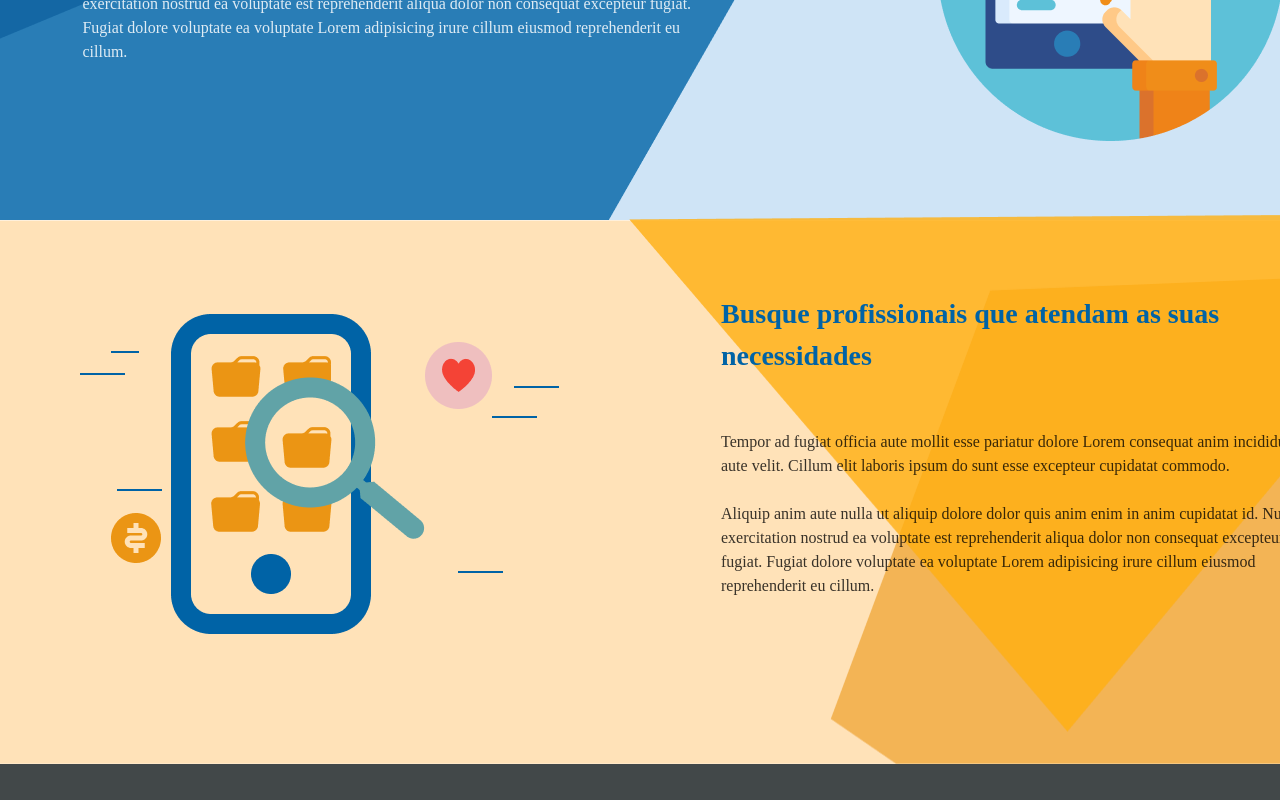
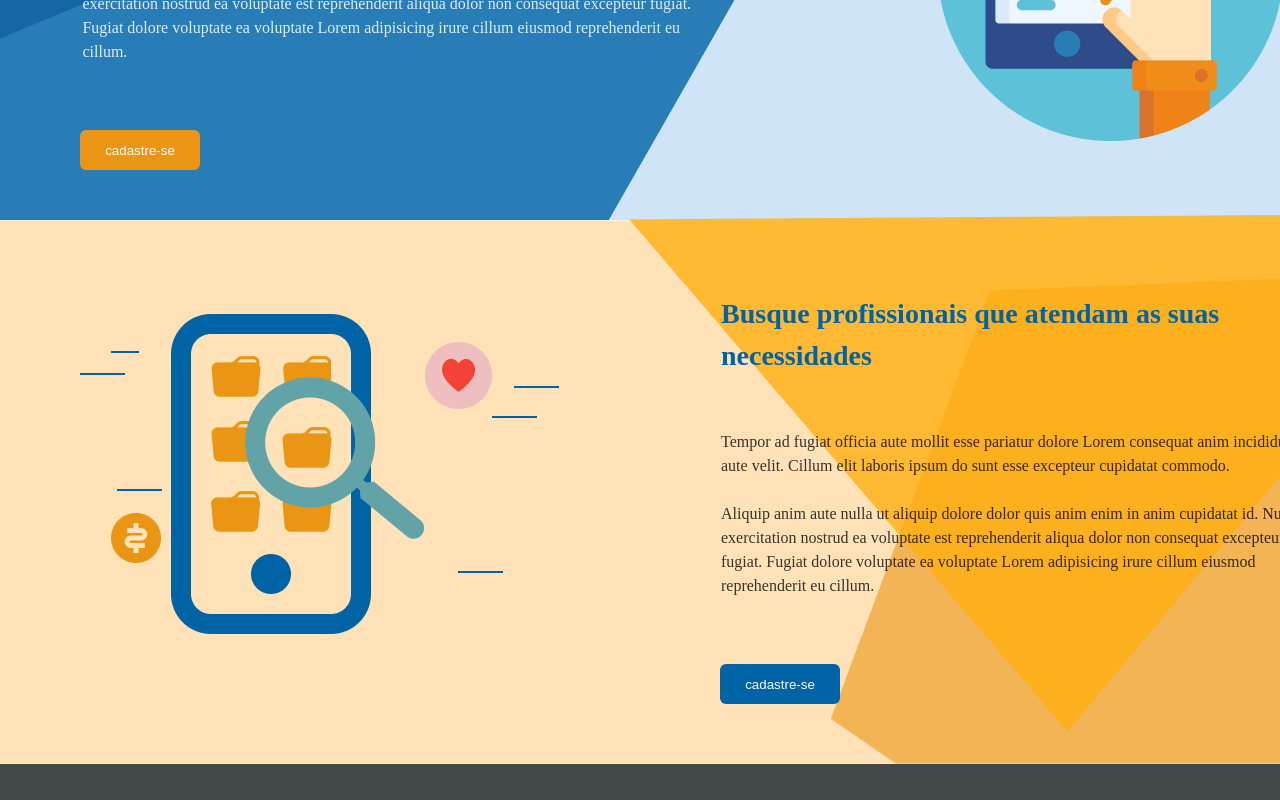
Before and after one commit to maxwelsdk/reactjs-app, a React (Create React App) app: page / in a window 1280 px wide. Shown: the part 360-1160 px from the top of the page. Built offline with nearby package versions, Linux system fonts and the light colour scheme.

Commit message:
Ajustes landing page

```diff
--- a/src/pages/cadastro/index.js
+++ b/src/pages/cadastro/index.js
@@ -12,10 +12,7 @@ const Cadastro = props =>{
     const [ senha, setSenha] = useState("");
     const [ senhaC, setSenhaC] = useState("");
     const [ email, setEmail] = useState("");
-    const [perfil, setPerfil] = React.useState({
-        age: '',
-        name: '',
-      });
+    const [perfil, setPerfil] = useState("");
 
     const history =  useHistory();
 
@@ -26,11 +23,9 @@ const Cadastro = props =>{
 
 
       const handleChange = (event) => {
-        const name = event.target.name;
-        setPerfil({
-          perfil,
-          [name]: event.target.value,
-        });
+        const name = event.target.value;
+        setPerfil(name);
+
       };
 
     return(
@@ -52,7 +47,7 @@ const Cadastro = props =>{
                  <TextField className="input-emaila" id="standard-basic" label="Email" value={email} onChange={text => setEmail(text.target.value)} />
                  <TextField className="input-senhaa" id="standard-basic" label="Senha" value={senha} onChange={text => setSenha(text.target.value)} />
                  <TextField className="input-senhaC" id="standard-basic" label="Confirme sua senha" value={senhaC} onChange={text => setSenhaC(text.target.value)} />
-                 <Select  className="input-perfil" id="standard-basic" native value={perfil.age} onChange={handleChange} nameinputProps={{name: 'age', id: 'age-native-simple' }}>
+                 <Select  className="input-perfil" id="standard-basic" native value={perfil} onChange={handleChange}>
                     <option >Selecione um perfil</option>
                     <option value={"Cliente"}>Cliente</option>
                     <option value={"Profissional"}>Profissional</option>
@@ -60,7 +55,7 @@ const Cadastro = props =>{
                  </Select>
                 </form>
 
-                <button className="btn-logins" /*onClick = {evt => login(email,senha)}*/>Criar conta</button>
+                <button className="btn-logins" onClick = {console.log(perfil)}>criar conta</button>
                 <p className="link-signup"><a href="http://localhost:3000/login">Já possui cadastro? Faça login</a></p>
             </div>
         </div>
--- a/src/pages/landingPage/index.js
+++ b/src/pages/landingPage/index.js
@@ -36,12 +36,14 @@ const LandingPage = props =>{
                 <h1 className="title-1" >Anuncie seus serviços de forma prática e rápida</h1>
                 <p className="bodytext-1"> Tempor ad fugiat officia aute mollit esse pariatur dolore Lorem consequat anim incididunt aute velit. Cillum elit laboris ipsum do sunt esse excepteur cupidatat commodo. <br/>
                 <br/>Aliquip anim aute nulla ut aliquip dolore dolor quis anim enim in anim cupidatat id. Nulla exercitation nostrud ea voluptate est reprehenderit aliqua dolor non consequat excepteur fugiat. Fugiat dolore voluptate ea voluptate Lorem adipisicing irure cillum eiusmod reprehenderit eu cillum.</p>
+                <button className="btn-signup1" onClick ={evt => routeChange("cadastro")}>cadastre-se</button>
                 <img className="imgbody-1" alt='prof-img' src={img1} ></img>
             </div>
             <div className="body-2">
                 <h1 className="title-2" >Busque profissionais que atendam as suas necessidades</h1>
                 <p className="bodytext-2"> Tempor ad fugiat officia aute mollit esse pariatur dolore Lorem consequat anim incididunt aute velit. Cillum elit laboris ipsum do sunt esse excepteur cupidatat commodo. <br/>
                 <br/>Aliquip anim aute nulla ut aliquip dolore dolor quis anim enim in anim cupidatat id. Nulla exercitation nostrud ea voluptate est reprehenderit aliqua dolor non consequat excepteur fugiat. Fugiat dolore voluptate ea voluptate Lorem adipisicing irure cillum eiusmod reprehenderit eu cillum.</p>
+                <button className="btn-signup2" onClick ={evt => routeChange("cadastro")}>cadastre-se</button>
                 <img className="imgbody-2" alt='client-img' src={img2} ></img>
             </div>
             <div className="body-3">
--- a/src/pages/landingPage/landingPage.css
+++ b/src/pages/landingPage/landingPage.css
@@ -67,6 +67,7 @@
     left: 0px;
     top: 60px;
     background-image: url("./imgs/bg_1.png");
+    background-repeat: no-repeat;
 
 }
 .title-1{
@@ -114,6 +115,7 @@
     left: 0px;
     top: 574px;
     background-image: url("./imgs/bg_2.png");
+    background-repeat: no-repeat;
 }
 .title-2{
     position: absolute;
@@ -367,3 +369,30 @@ color: #000000;
     bottom: 1.09%;
 
 }
+.btn-signup1{
+    position: absolute;
+width: 120px;
+height: 40px;
+left: 80px;
+top: 430px;
+
+background: #EB9514;
+border-radius: 6px;
+color: #FFFCFC;
+border: 0px;
+
+}
+.btn-signup2{
+    position: absolute;
+width: 120px;
+height: 40px;
+left: 720px;
+top: 450px;
+
+background:#0063A6;
+border-radius: 6px;
+color: #FFFCFC;
+border: 0px;
+
+
+}
--- a/src/pages/loginPage/index.js
+++ b/src/pages/loginPage/index.js
@@ -65,7 +65,7 @@ const Login = props =>{
                  <TextField className="input-pw" id="standard-basic" label="Senha" value={senha} onChange={text => setSenha(text.target.value)} />
                 </form>
 
-                <button className="btn-login" onClick = {evt => login(email,senha)}>Login</button>
+                <button className="btn-login" onClick = {evt => login(email,senha)}>login</button>
                 <p className="signup"><a href="http://localhost:3000/cadastro">ainda nao tem cadastro? cadastre-se</a></p>
             </div>
         </div>
```
Also changed, not shown: 1 other file (tests, documents, lock files or other folders).
